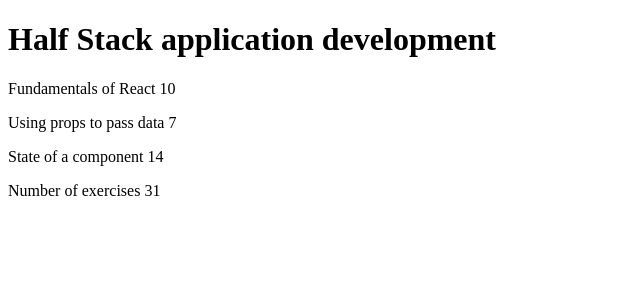
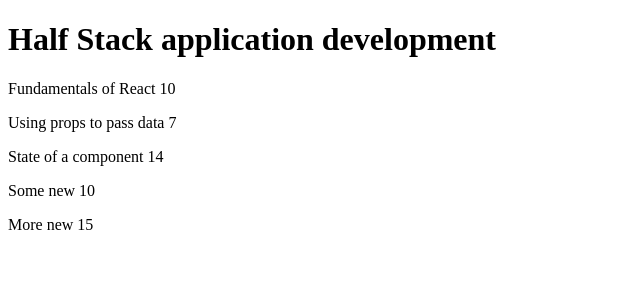
Before and after one commit to markusbjorklund/fullstack, a React (Create React App) app in the folder part2/courseinfo/: page / in a window 1280 px wide. Shown: the top 300 px of the page, without its empty margins (0-640 px from the left). Built offline with nearby package versions, Linux system fonts and the light colour scheme.

Commit message:
2.1 done

```diff
--- a/part2/courseinfo/src/index.js
+++ b/part2/courseinfo/src/index.js
@@ -17,29 +17,28 @@ const Total = ({ course }) => {
 const Part = (props) => {
   return (
     <p>
-      {props.part.name} {props.part.exercises}
+      {props.name} {props.exercises}
     </p>
   )
 }
 
 const Content = ({ course }) => {
   return (
-    <div>
-      <Part part={course.parts[0]} />
-      <Part part={course.parts[1]} />
-      <Part part={course.parts[2]} />
-    </div>
+    <>
+      {course.parts.map(part =>
+        <Part key={part.id} name={part.name} exercises={part.exercises} id={part.id} />
+      )}
+    </>
   )
 }
 
 const Course = ({ course }) => {
   return (
     <>
-    <Header course={course} />
-    <Content course={course} />
-    <Total course={course} />
+      <Header course={course} />
+      <Content course={course} />
     </>
-    )
+  )
 }
 
 const App = () => {
@@ -57,6 +56,14 @@ const App = () => {
       {
         name: 'State of a component',
         exercises: 14
+      },
+      {
+        name: 'Some new',
+        exercises: 10
+      },
+      {
+        name: 'More new',
+        exercises: 15
       }
     ]
   }
```
